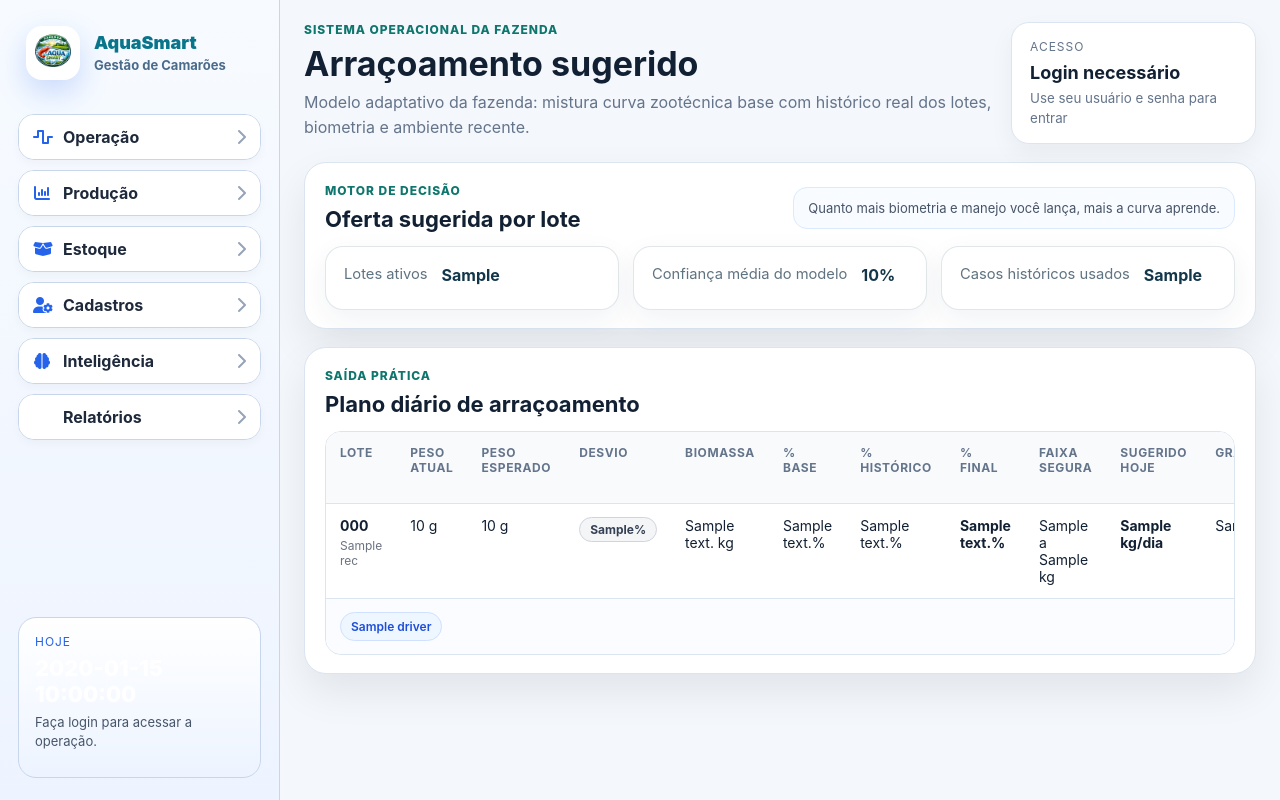
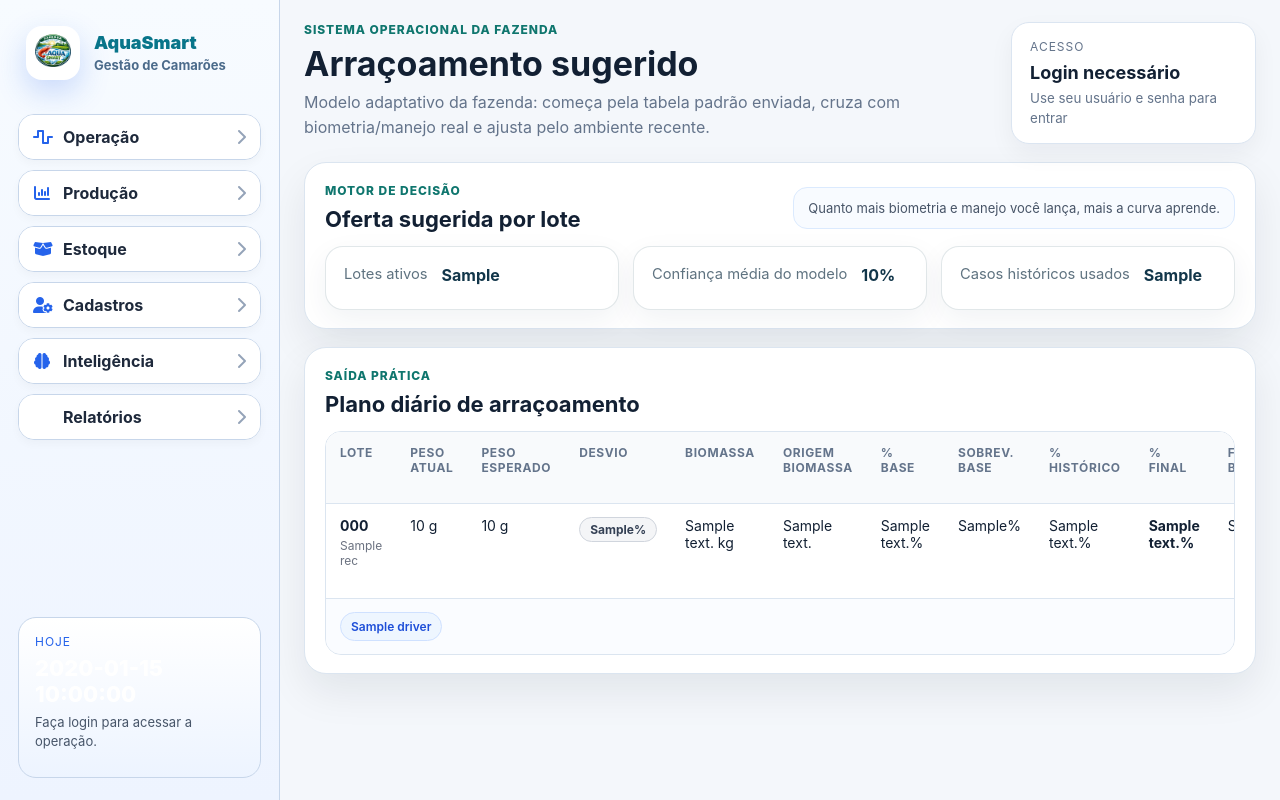
Before and after one commit to mvoc95-create/aquasmart, a Python web app: template templates/feeding_planner.html in a window 1280 px wide. Run offline with Jinja, Linux system fonts and the light colour scheme; the template is opened without the code that fills it: most values are stand-ins (such as "Sample title", 1, 10 or a date in 2020).

Commit message:
Add files via upload

```diff
--- a/templates/feeding_planner.html
+++ b/templates/feeding_planner.html
@@ -1,6 +1,6 @@
 {% extends 'base.html' %}
 {% block page_title %}Arraçoamento sugerido{% endblock %}
-{% block page_subtitle %}Modelo adaptativo da fazenda: mistura curva zootécnica base com histórico real dos lotes, biometria e ambiente recente.{% endblock %}
+{% block page_subtitle %}Modelo adaptativo da fazenda: começa pela tabela padrão enviada, cruza com biometria/manejo real e ajusta pelo ambiente recente.{% endblock %}
 {% block content %}
 <section class="panel intelligence-hero">
   <div class="panel-head compact-between">
@@ -23,8 +23,8 @@
     <table>
       <thead>
         <tr>
-          <th>Lote</th><th>Peso atual</th><th>Peso esperado</th><th>Desvio</th><th>Biomassa</th>
-          <th>% base</th><th>% histórico</th><th>% final</th><th>Faixa segura</th>
+          <th>Lote</th><th>Peso atual</th><th>Peso esperado</th><th>Desvio</th><th>Biomassa</th><th>Origem biomassa</th>
+          <th>% base</th><th>Sobrev. base</th><th>% histórico</th><th>% final</th><th>FCR base</th><th>Faixa segura</th>
           <th>Sugerido hoje</th><th>Granulometria</th><th>Peso em 7 dias</th><th>Confiança</th>
         </tr>
       </thead>
@@ -36,9 +36,12 @@
           <td>{{ row.rec.expected_weight_g or '—' }} g</td>
           <td>{% if row.rec.growth_gap_pct is not none %}<span class="pill {{ 'pill-danger' if row.rec.growth_gap_pct < -5 else 'pill-success' if row.rec.growth_gap_pct > 5 else 'pill-neutral' }}">{{ row.rec.growth_gap_pct }}%</span>{% else %}—{% endif %}</td>
           <td>{{ row.rec.biomass_kg }} kg</td>
+          <td>{{ row.rec.biomass_source or '—' }}</td>
           <td>{{ row.rec.base_pct_biomass }}%</td>
+          <td>{{ row.rec.standard_survival_pct or '—' }}{% if row.rec.standard_survival_pct %}%{% endif %}</td>
           <td>{{ row.rec.learned_pct_biomass }}%</td>
           <td><strong>{{ row.rec.feed_pct_biomass }}%</strong></td>
+          <td>{{ row.rec.standard_fcr or '—' }}</td>
           <td>{{ row.rec.min_feed_kg }} a {{ row.rec.max_feed_kg }} kg</td>
           <td><strong>{{ row.rec.suggested_feed_kg }} kg/dia</strong></td>
           <td>{{ row.rec.pellet_hint }}</td>
@@ -46,10 +49,10 @@
           <td>{{ row.rec.model_confidence or '—' }}%</td>
         </tr>
         {% if row.rec.drivers %}
-        <tr class="subrow"><td colspan="13"><div class="driver-list">{% for driver in row.rec.drivers[:4] %}<span class="driver-chip">{{ driver }}</span>{% endfor %}</div></td></tr>
+        <tr class="subrow"><td colspan="16"><div class="driver-list">{% for driver in row.rec.drivers[:4] %}<span class="driver-chip">{{ driver }}</span>{% endfor %}</div></td></tr>
         {% endif %}
         {% else %}
-        <tr><td colspan="13" class="empty-cell">Nenhum lote ativo para sugerir arraçoamento.</td></tr>
+        <tr><td colspan="16" class="empty-cell">Nenhum lote ativo para sugerir arraçoamento.</td></tr>
         {% endfor %}
       </tbody>
     </table>
--- a/templates/growth_analysis.html
+++ b/templates/growth_analysis.html
@@ -1,6 +1,6 @@
 {% extends 'base.html' %}
 {% block page_title %}Crescimento real x esperado{% endblock %}
-{% block page_subtitle %}A curva esperada vem do histórico real da fazenda e vai ganhando confiança conforme seus ciclos avançam.{% endblock %}
+{% block page_subtitle %}A curva esperada começa na tabela padrão de engorda e vai sendo corrigida pelo histórico real da fazenda conforme os ciclos avançam.{% endblock %}
 {% block content %}
 <section class="panel">
   <div class="panel-head compact-between">
```
Also changed, not shown: templates/harvest_decision.html (+15 -3 lines).
